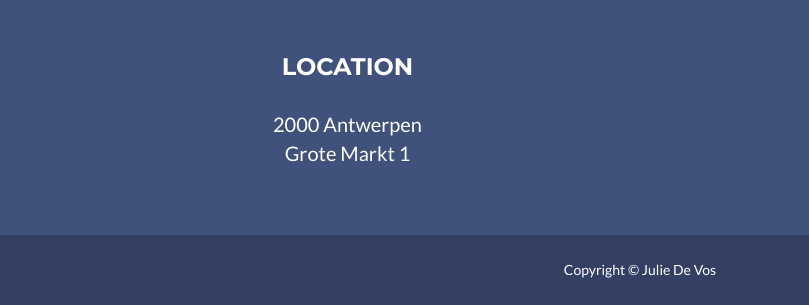
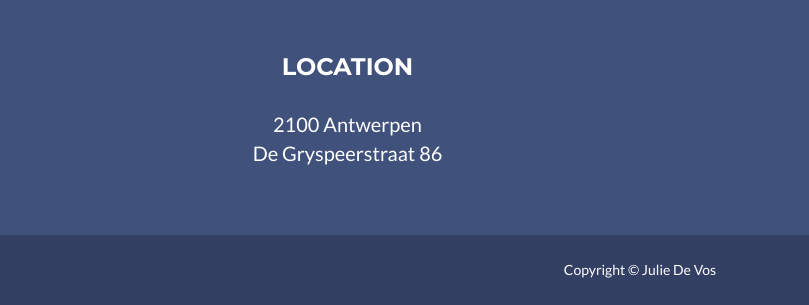
Before and after one commit to jtorfs01/jtorfs01.github.io, a website: page index.html in a window 1280 px wide. Shown: the part 1757-2062 px from the top of the page, 0-809 px from the left. Drawn offline with nearby package versions, Linux system fonts and the light colour scheme.

Commit message:
Add files via upload

```diff
--- a/index.html
+++ b/index.html
@@ -242,8 +242,8 @@
                 <div class="row">
                     <div class="footer-col col-md-6">
                         <h3>Location</h3>
-                        <p>2000 Antwerpen
-                            <br>Grote Markt 1</p>
+                        <p>2100 Antwerpen
+                            <br>De Gryspeerstraat 86</p>
                     </div>
                     <div class="footer-col col-md-6">
                         <h3>Around the Web</h3>
```
